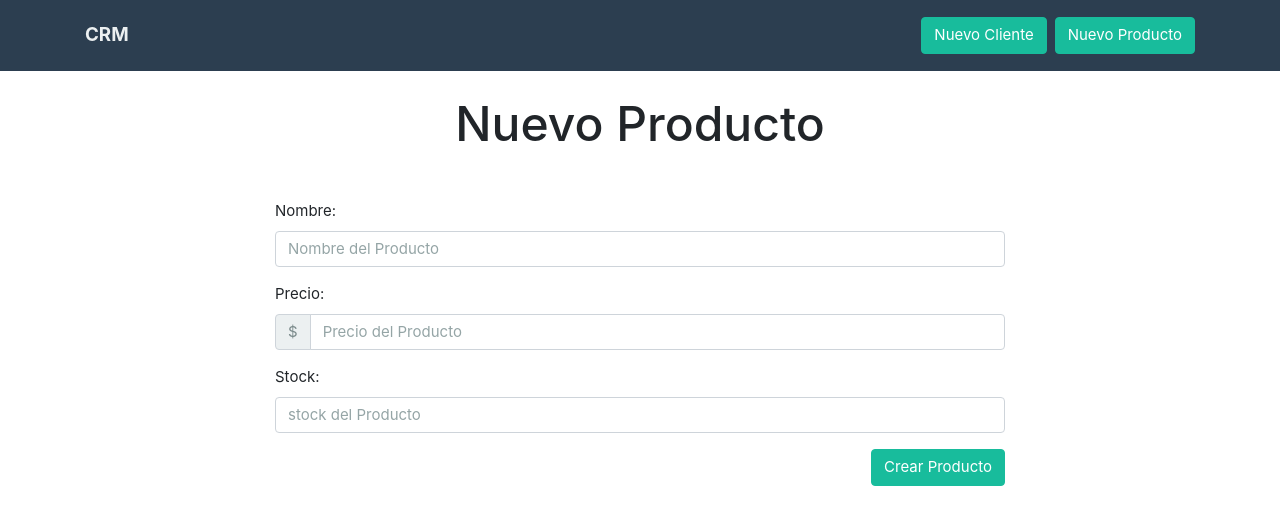
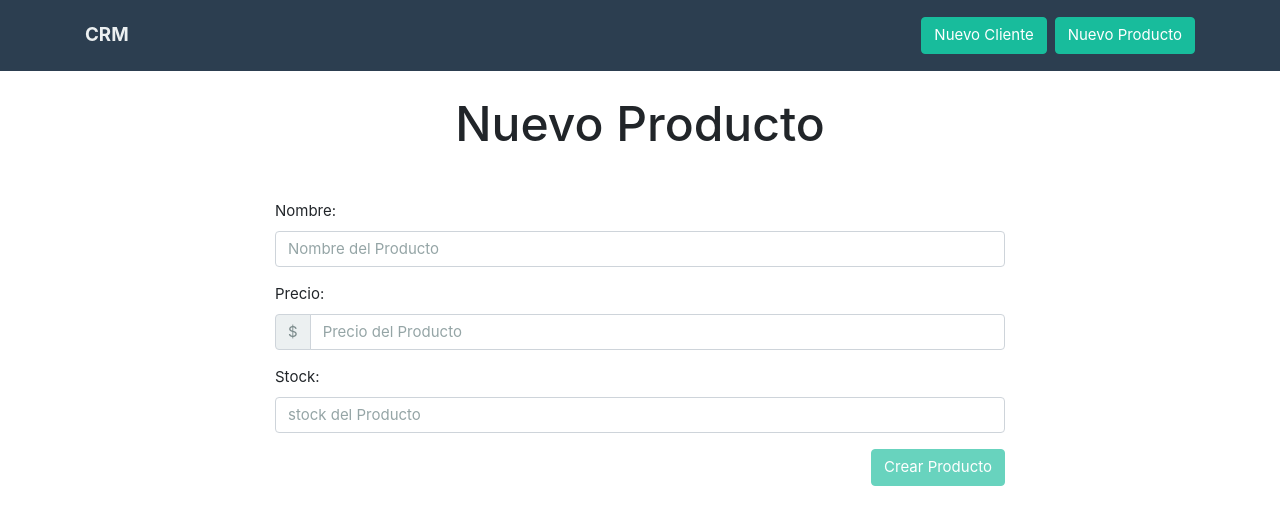
Before and after one commit to FerGuevaraM95/graphql-servidor, a React (Create React App) app in the folder cliente/: page /producto/nuevo in a window 1280 px wide. Shown: the top 524 px of the page. Built offline with nearby package versions, Linux system fonts and the light colour scheme.

Commit message:
(Add):Incorporar mutation de nuevos productos

```diff
--- a/cliente/src/componentes/Productos/NuevoProducto.js
+++ b/cliente/src/componentes/Productos/NuevoProducto.js
@@ -1,4 +1,7 @@
 import React, { Component, Fragment } from 'react'
+import { Mutation } from 'react-apollo';
+
+import { NUEVO_PRODUCTO } from '../../mutations';
 
 class NuevoProducto extends Component {
     state ={
@@ -14,12 +17,44 @@ class NuevoProducto extends Component {
         })
     }
 
+    validarForm = () => {
+        const {nombre, precio, stock} = this.state;
+        const noValido = !nombre || !precio || !stock;
+        return noValido;
+    }
+
+    crearNuevoProducto = (e, nuevoProducto) => {
+        e.preventDefault();
+
+        nuevoProducto().then(data => {
+            console.log(data);
+        });
+    }
+
     render() {
+        const {nombre, precio, stock} = this.state;
+        const input = {
+            nombre,
+            precio: Number(precio),
+            stock: Number(stock)
+        }
+
+        // console.log(input);
+
         return (
             <Fragment >
                 <h1 className="text-center mb-5">Nuevo Producto</h1>
                 <div className="row justify-content-center">
-                    <form className="col-md-8">
+                    <Mutation
+                        mutation={ NUEVO_PRODUCTO }
+                        variables={{input}}
+                    >
+                        {(nuevoProducto, {loading, error, data}) => {
+                            return(
+                                <form
+                                    className="col-md-8"
+                                    onSubmit={e => this.crearNuevoProducto(e, nuevoProducto)}
+                                >
                                     <div className="form-group">
                                         <label>Nombre:</label>
                                         <input
@@ -56,11 +91,15 @@ class NuevoProducto extends Component {
                                         />
                                     </div>
                                     <button
+                                        disabled={this.validarForm()}
                                         type="submit"
                                         className="btn btn-success float-right">
                                             Crear Producto
                                     </button>
                                 </form>
+                            );
+                        }}
+                    </Mutation>
                 </div>
             </Fragment>
         );
--- a/cliente/src/mutations/index.js
+++ b/cliente/src/mutations/index.js
@@ -31,3 +31,11 @@ mutation eliminarCliente($id:ID!) {
   eliminarCliente(id: $id)
 }
 `;
+
+export const NUEVO_PRODUCTO = gql`
+mutation nuevoProducto($input: ProductoInput) {
+  nuevoProducto(input: $input) {
+    nombre
+  }
+}
+`;
```
Lines whose indentation alone changed are shown as unchanged.
